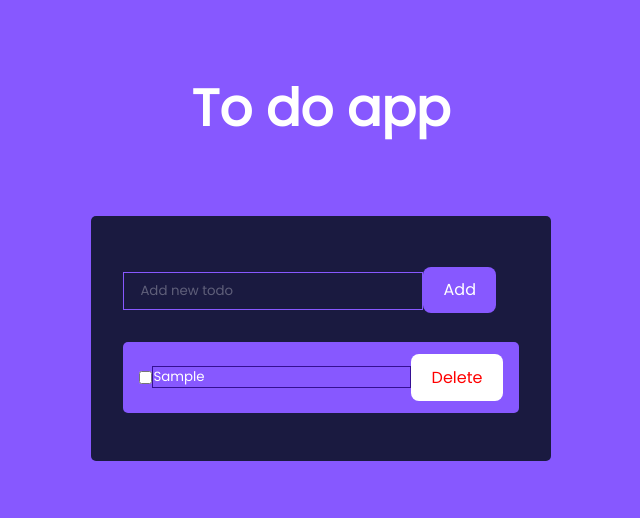
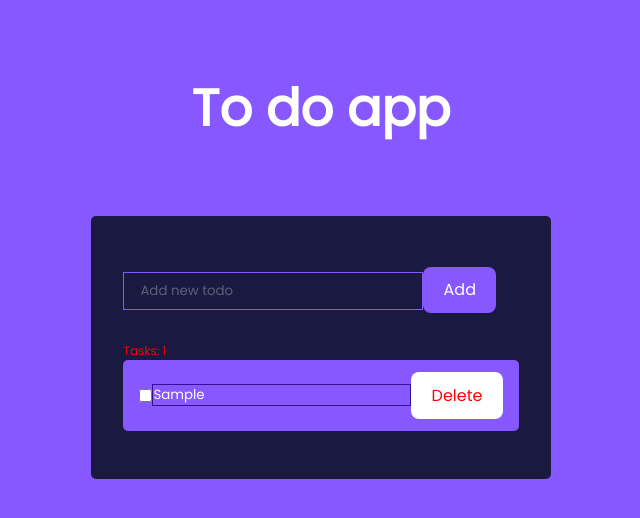
Before and after one commit to Mast8/react-todo, a React (Vite) app: page / in a window 1280 px wide. Both pictures are taken after typing "Sample" into the empty fields and a click on the button "Add". Shown: the top 518 px of the page, without its empty margins (319-959 px from the left). Built offline with nearby package versions, Linux system fonts and the light colour scheme.

Commit message:
display todo

```diff
--- a/src/App.css
+++ b/src/App.css
@@ -39,6 +39,12 @@ h1 {
   margin: auto;
   color: red;
   margin-bottom: 0.5rem;
+}
+
+.totalTodos {
+  display: block;
+  font-size: 12px;
+  color: red;
 }
 
 .new-item-form {
--- a/src/App.jsx
+++ b/src/App.jsx
@@ -48,7 +48,8 @@ export default function App() {
     });
     const countCompleted = todos.filter( todo => todo.completed !== false).length;
 
-    setCount( { todoCompleted : countCompleted })
+    setCount( { totalTodos : todos.length ,
+      todoCompleted : countCompleted })
     console.log(count.todoCompleted + " completed ")
   }
 
@@ -76,6 +77,8 @@ export default function App() {
       <h1> To do app</h1>
       <div className="new-item-form">
       <NewTodoForm onSubmit={addTodo} />
+      {count.totalTodos > 0 ? <div className="totalTodos"> Tasks: {count.totalTodos}</div> : "no tasks" }
+
       <TodoList todos={todos} toggleTodo={toggleTodo} deleteTodo={deleteTodo} editTodo={editTodo}/>
       </div>
 
```
